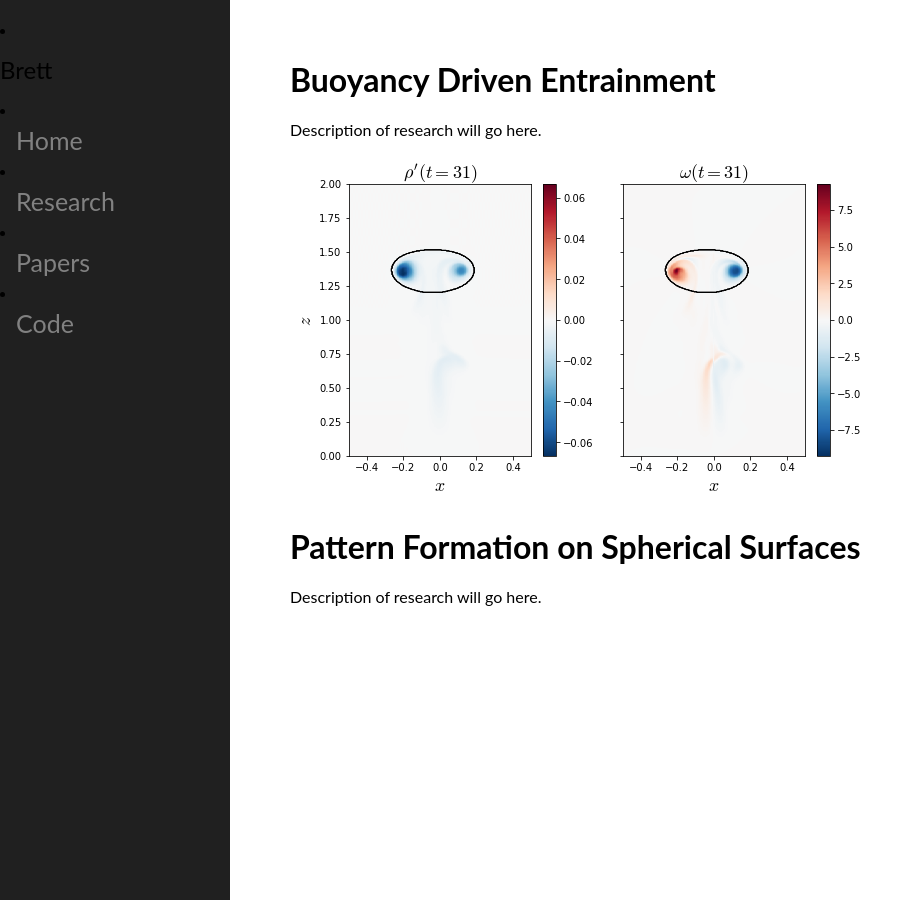
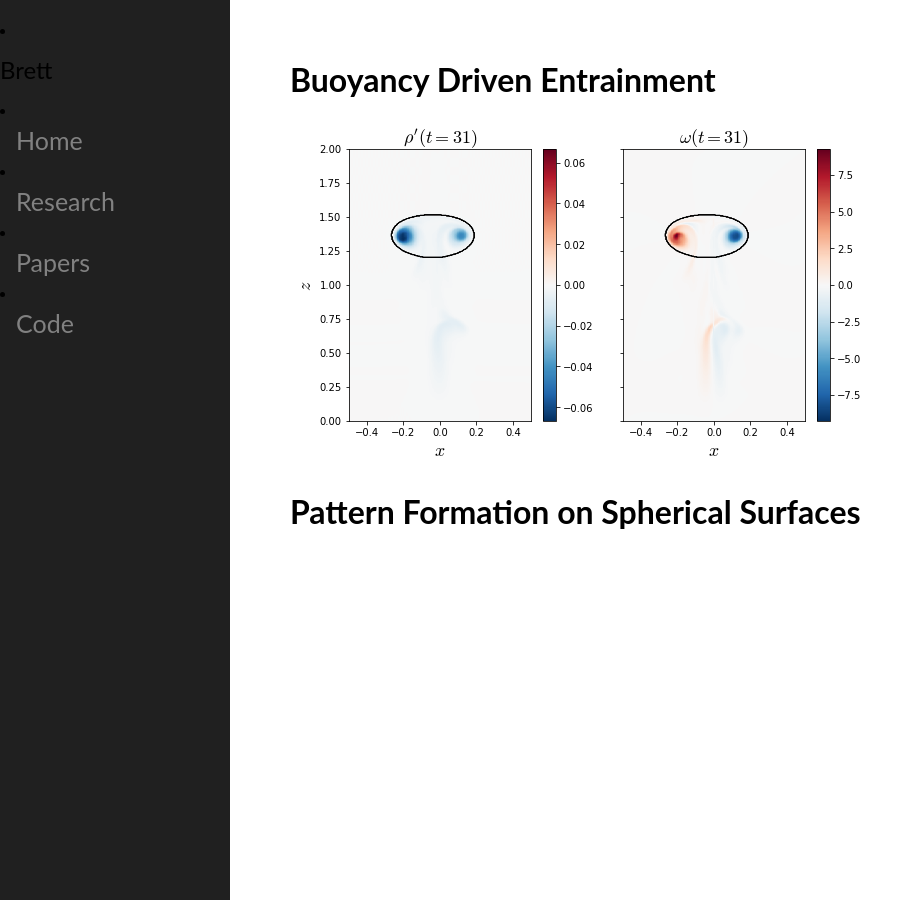
Before and after one commit to mckimb/mckimb.github.io, a Jekyll site: the page built from research/index.html, in a window 1280 px wide. Shown: the whole page, without its empty margins (0-923 px from the left). Built offline with Jekyll 4.4.1, drawn with Linux system fonts in a browser that asks for light colours.

Commit message:
Update index.html

```diff
--- a/research/index.html
+++ b/research/index.html
@@ -4,9 +4,9 @@ title: research
 ---
 <div class="blurb">
 	<h1>Buoyancy Driven Entrainment</h1>
-	<p>Description of research will go here.</p>
+	<!--<p>Description of research will go here.</p>-->
 	<img src="/research/density_cross_section_demo.png" alt="Density and Vorticity of Thermal">
 
 	<h1>Pattern Formation on Spherical Surfaces</h2>
-	<p>Description of research will go here.</p>
+	<!--<p>Description of research will go here.</p>-->
 </div><!-- /.blurb -->
```
